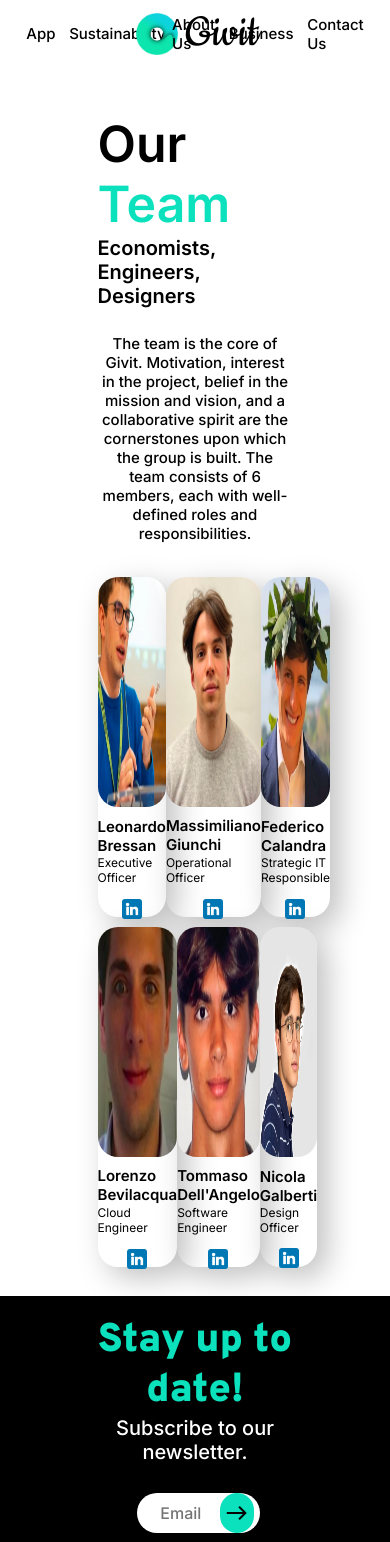
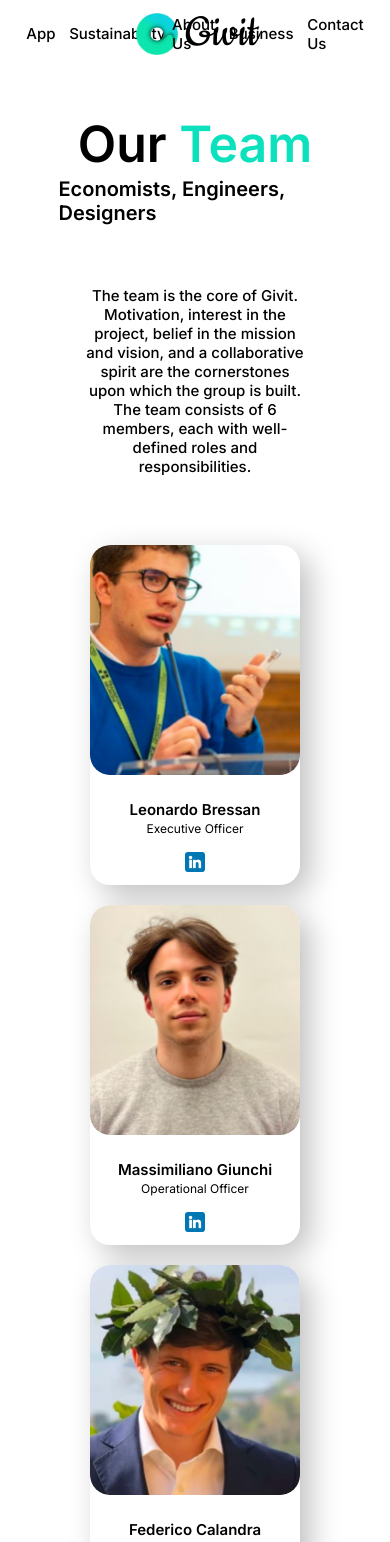
Before and after one commit to Givit-app/givit-webapp, a React (Create React App) app: page /about-us in a window 390 px wide. Shown: the top 1542 px of the page. Built offline with nearby package versions, Linux system fonts and the light colour scheme.

Commit message:
Resa responsive pagina AboutUs (tablet e mobile)

```diff
--- a/src/pages/AboutUs.js
+++ b/src/pages/AboutUs.js
@@ -20,7 +20,6 @@ export default function AboutUs() {
                             team consists of 6 members, each with well-defined roles and responsibilities.</p>
                     </div>
                     <div className="about-us-content-team">
-                        <div className="about-us-content-team-row">
                         <Member
                             image={"leonardo"}
                             name={"Leonardo Bressan"}
@@ -39,8 +38,6 @@ export default function AboutUs() {
                             role={"Strategic IT Responsible"}
                             linkedinURL={"https://www.linkedin.com/in/federico-calandra/"}
                         />
-                        </div>
-                        <div className="about-us-content-team-row">
                         <Member
                             image={"lorenzo"}
                             name={"Lorenzo Bevilacqua"}
@@ -62,7 +59,6 @@ export default function AboutUs() {
                     </div>
                 </div>
             </div>
-            </div>
             <Footer/>
         </>
     );
--- a/src/styles/index.css
+++ b/src/styles/index.css
@@ -282,7 +282,6 @@ textarea {
 
 .homepage-content-explanation-images div:nth-child(1), .homepage-content-sustainability-images-row div:nth-child(1) {
   width: 60%;
-
 }
 
 .homepage-content-explanation-images div:nth-child(2), .homepage-content-sustainability-images-row div:nth-child(2) {
@@ -349,6 +348,68 @@ textarea {
 homepage-content-sustainability-images-row img {
   width: 100%;
 }
+
+@media screen and (max-width: 768px) {
+  .homepage-content-stack p {
+    width: 100%;
+    font-size: 60px;
+    text-align: center;
+    right: auto;
+  }
+
+  .homepage-content-stack img {
+    margin-top: 30%;
+  }
+
+  .homepage-content-explanation, .homepage-content-sustainability {
+    width: 90%;
+    margin-bottom: 5%;
+  }
+
+  .homepage-content-sustainability p:nth-child(1) {
+    margin-bottom: 10%;
+  }
+
+  .homepage-content-explanation p {
+    margin-top: 10%;
+  }
+
+  .homepage-content-explanation-button, .homepage-content-sustainability-button {
+    margin-top: 5%;
+    margin-bottom: 20%;
+  }
+
+  .homepage-content-explanation-images {
+    margin-bottom: 20%;
+  }
+
+  .homepage-content-sustainability-images-row:last-child {
+    margin-bottom: 30%;
+  }
+}
+
+@media screen and (max-width: 480px) {
+  .homepage-content-stack p {
+    font-size: 50px;
+  }
+
+  .homepage-content-stack p span {
+    display: block;
+  }
+
+  .homepage-content-stack img {
+    margin-top: 50%;
+  }
+
+  .homepage-content-sustainability p:nth-child(1) {
+    font-size: 40px;
+  }
+
+  .homepage-content-sustainability p:nth-child(1) span {
+    font-size: 40px;
+  }
+}
+
 
 /* Logo Bottom */
 
@@ -447,21 +508,14 @@ homepage-content-sustainability-images-row img {
 
 .about-us-content-team {
   width: 100%;
-  display: flex;
-  flex-direction: column;
-  justify-content: center;
+  display: grid;
+  margin-top: 10%;
+  margin-bottom: 30%;
+  grid-template-columns: repeat(3, 1fr);
+  grid-template-rows: repeat(2, auto);
+  gap: 50px;
+  justify-items: center;
   align-items: center;
-  margin-top: 10%;
-  margin-bottom: 10%;
-}
-
-.about-us-content-team-row {
-  width: 100%;
-  display: flex;
-  flex-direction: row;
-  justify-content: space-between;
-  align-items: center;
-  margin-bottom: 5%;
 }
 
 .about-us-content-team-row-member {
@@ -513,6 +567,36 @@ homepage-content-sustainability-images-row img {
 .about-us-content-team-row-member-description a img {
   width: 20px;
   height: 20px;
+}
+
+@media screen and (max-width: 1024px) {
+  .about-us-content-wrapper {
+    width: 70%;
+  }
+  .about-us-content-team {
+    grid-template-columns: repeat(2, 1fr);
+    grid-template-rows: repeat(3, auto);
+    gap: 20px;
+  }
+}
+
+@media screen and (max-width: 768px) {
+  .about-us-content-titles {
+    margin-bottom: 10%;
+  }
+}
+
+@media screen and (max-width: 600px){
+  .about-us-content-titles p:nth-child(3) {
+    width: 80%;
+    margin-top: 15%;
+  }
+
+  .about-us-content-team {
+    grid-template-columns: repeat(1, 1fr);
+    grid-template-rows: repeat(6, auto);
+    margin-bottom: 60%;
+  }
 }
 
 /* Contact Us */
```
Lines whose indentation alone changed are shown as unchanged.
